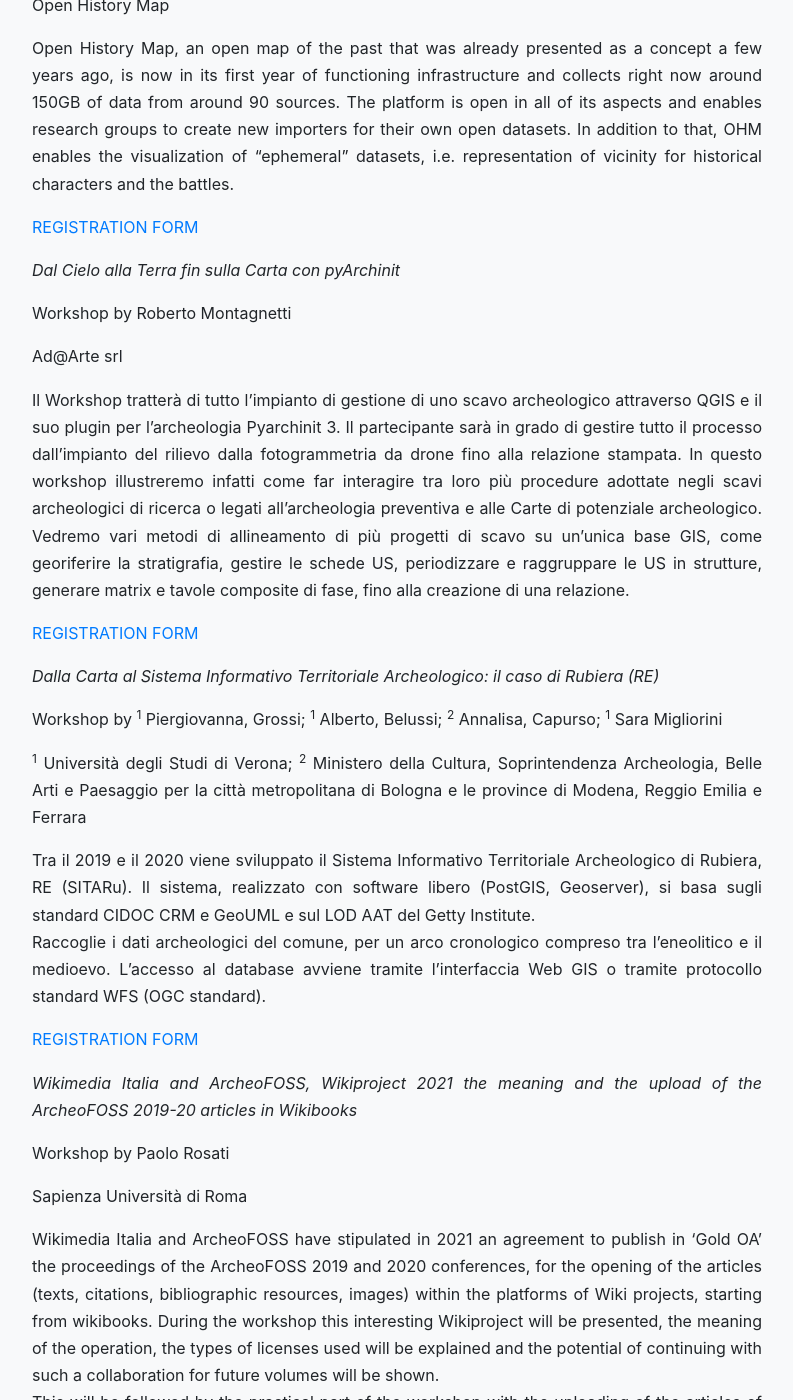
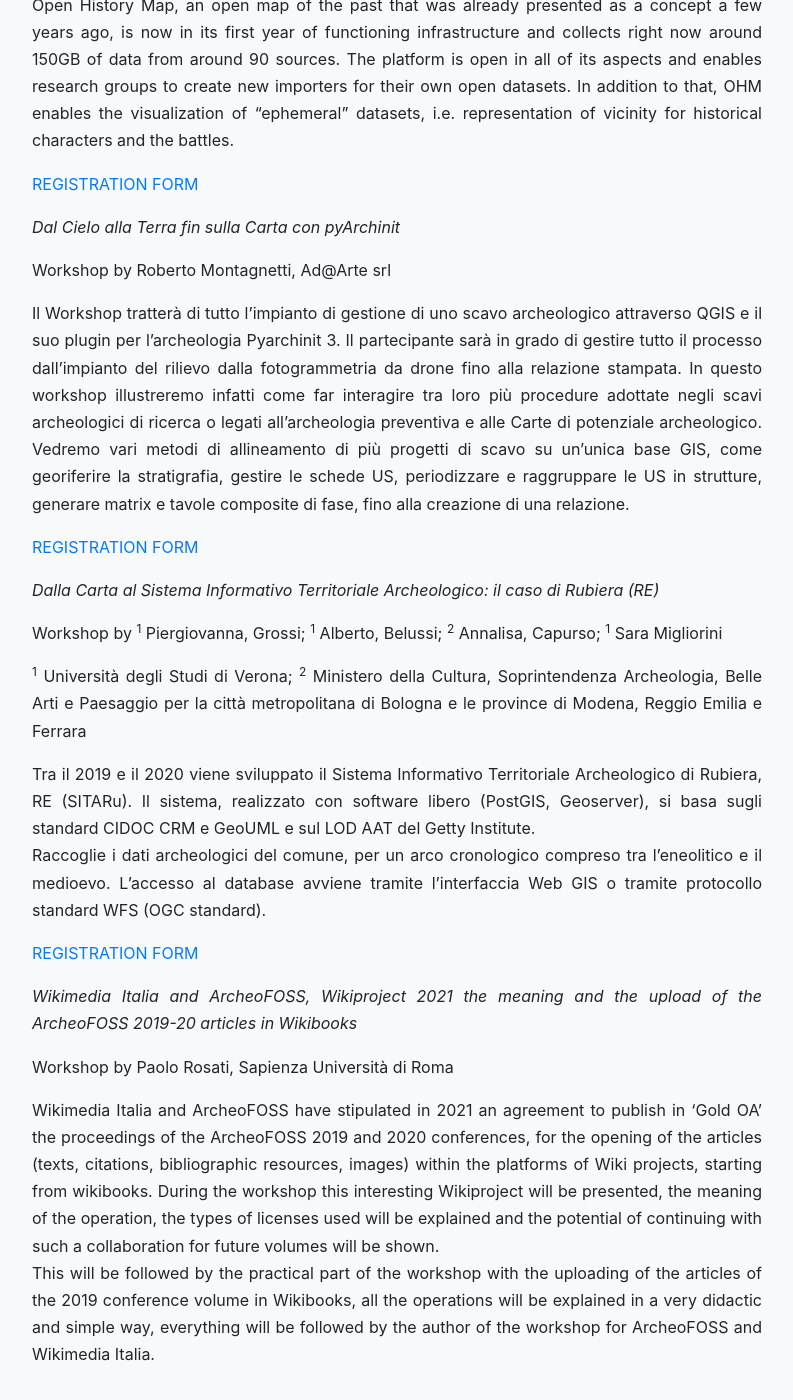
Before and after one commit to archeofoss/2021, a Jekyll site: the page built from programme.md, in a window 1280 px wide and 1400 px high, scrolled down 6971 px. Shown: the whole window, without its empty margins (243-1036 px from the left). Built offline with Jekyll 4.4.1, drawn with Linux system fonts in a browser that asks for light colours; nearby versions of some CDN libraries; some of the changed text lies outside the part shown.

Commit message:
Text formatting 2.0

```diff
--- a/programme.md
+++ b/programme.md
@@ -148,7 +148,6 @@
 
 ## WORKSHOPS
 
-
 _#MICH, il primo contatto: da pyArchInit a Extended Matrix in Blender per le ricostruzioni 3D di sequenze stratigrafiche_
 
 Workshop by <sup>1</sup> Enzo Cocca, <sup>1</sup> Luca Mandolesi, <sup>2</sup> Emanuel Demetrescu, <sup>1</sup> Bruno Fanini.
@@ -179,9 +178,7 @@
 
 _BDUS4 REST API: programmatic access to bdus4 web databases to build Rich Internet Applications or Desktop apps_
 
-Workshop by Julian Bogdani
-
-Sapienza Università di Roma
+Workshop by Julian Bogdani, Sapienza Università di Roma
 
 REST APIs are a popular way for data exchange between web apps. Based on JSON, they are extremely easy to consume. Bradypus webDB integrates a secure API to expose the contents of a database through HTTP using JSON. The workshop will focus on a complete overview of this functionality and will introduce the participants to shortSQL, a secure and compact version of SQL used to communicate with BDUS4. The API can be used to build web apps or to consume data on Desktop applications (es. QGIS).
 
@@ -237,9 +234,7 @@
 
 _Dal Cielo alla Terra fin sulla Carta con pyArchinit_
 
-Workshop by Roberto Montagnetti
-
-Ad@Arte srl
+Workshop by Roberto Montagnetti, Ad@Arte srl
 
 Il Workshop tratterà di tutto l'impianto di gestione di uno scavo archeologico attraverso QGIS e il suo plugin per l'archeologia Pyarchinit 3. Il partecipante sarà in grado di gestire tutto il processo dall’impianto del rilievo dalla fotogrammetria da drone fino alla relazione stampata. In questo workshop illustreremo infatti come far interagire tra loro più procedure adottate negli scavi archeologici di ricerca o legati all’archeologia preventiva e alle Carte di potenziale archeologico. Vedremo vari metodi di allineamento di più progetti di scavo su un’unica base GIS, come georiferire la stratigrafia, gestire le schede US, periodizzare e raggruppare le US in strutture, generare matrix e tavole composite di fase, fino alla creazione di una relazione.
 
@@ -258,9 +253,7 @@
 
 _Wikimedia Italia and ArcheoFOSS, Wikiproject 2021 the meaning and the upload of the ArcheoFOSS 2019-20 articles in Wikibooks_
 
-Workshop by Paolo Rosati
-
-Sapienza Università di Roma
+Workshop by Paolo Rosati, Sapienza Università di Roma
 
 Wikimedia Italia and ArcheoFOSS have stipulated in 2021 an agreement to publish in 'Gold OA' the proceedings of the ArcheoFOSS 2019 and 2020 conferences, for the opening of the articles (texts, citations, bibliographic resources, images) within the platforms of Wiki projects, starting from wikibooks. During the workshop this interesting Wikiproject will be presented, the meaning of the operation, the types of licenses used will be explained and the potential of continuing with such a collaboration for future volumes will be shown.
 This will be followed by the practical part of the workshop with the uploading of the articles of the 2019 conference volume in Wikibooks, all the operations will be explained in a very didactic and simple way, everything will be followed by the author of the workshop for ArcheoFOSS and Wikimedia Italia.
```
